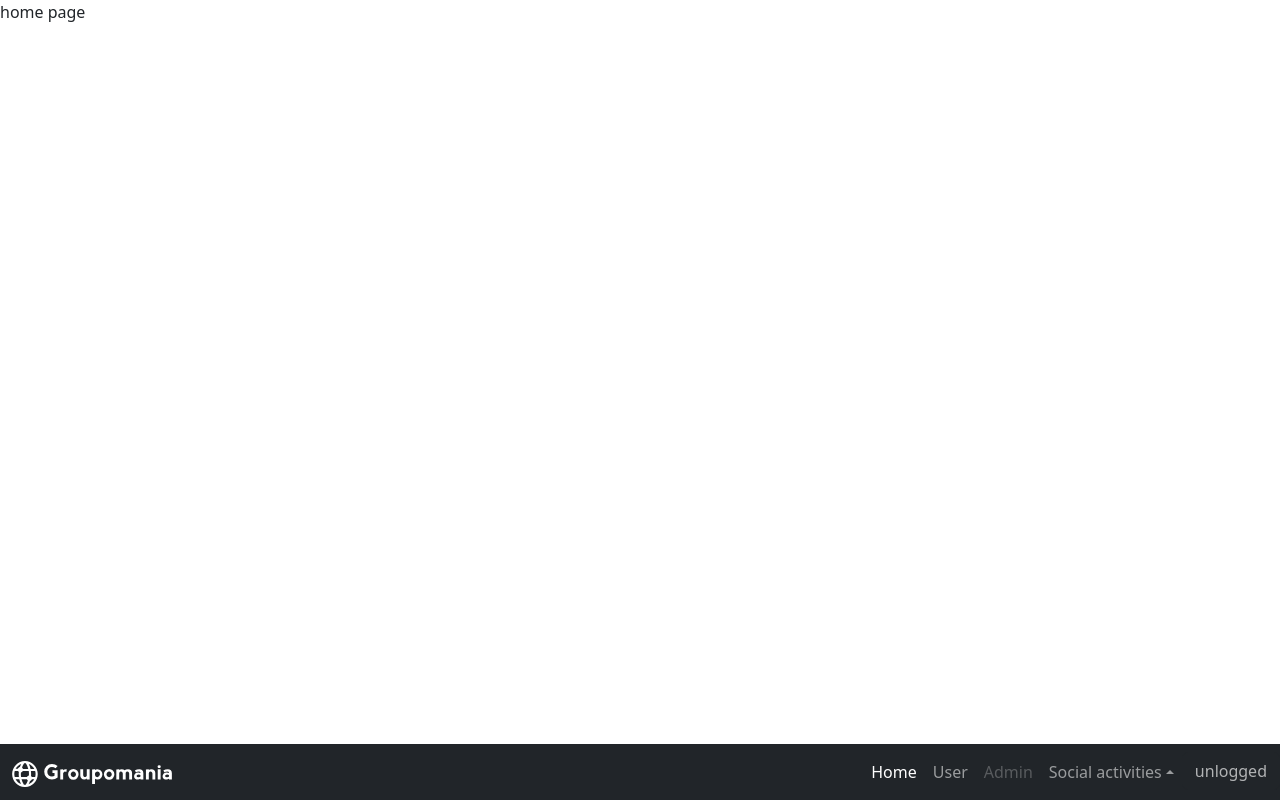
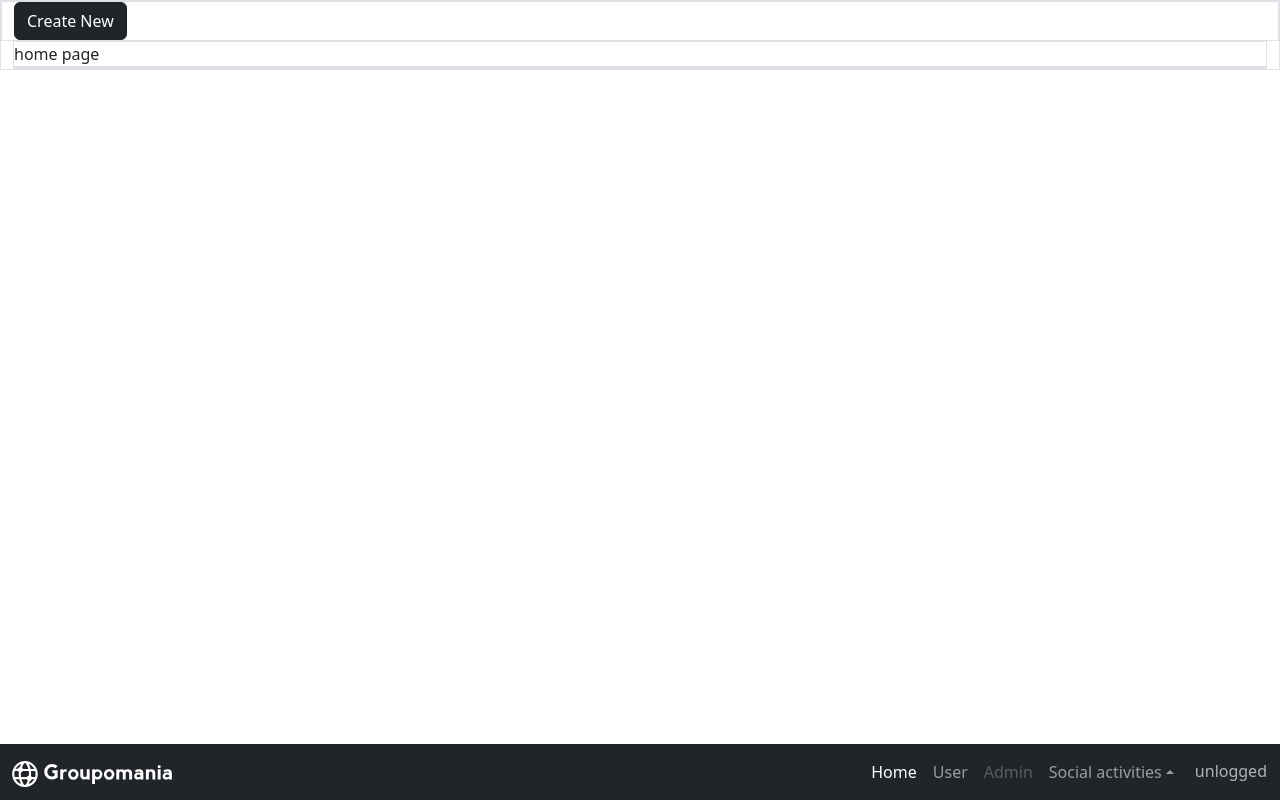
Before and after one commit to LilyB-G/OC_Projet-7, a Vue app in the folder frontend/: page / in a window 1280 px wide. Built offline with nearby package versions, Linux system fonts and the light colour scheme.

Commit message:
Work on post CRUD

```diff
--- a/frontend/src/App.vue
+++ b/frontend/src/App.vue
@@ -1,16 +1,36 @@
 <template>
-  <NavBar />
+  <div class="body">
+    <div class="container-fluid border ">
 
-  <div>
-    <router-view />
+      <div class="row">
+
+        <div class="col border ">
+          <sideMenu />
+        </div>
+        <div class="d-flex justify-content-md-center mainFrame">
+          <div class="col-lg border ">
+
+            <router-view />
+          </div>
+        </div>
+
+
+      </div>
+      <div class="container-fluid border">
+        <NavBar />
+      </div>
+    </div>
   </div>
-
 </template>
 
 
 <script setup>
+import sideMenu from '@/components/SideMenu.vue';
+import NavBar from '@/views/NavBar.vue';
 
-import NavBar from '@/views/NavBar.vue';
+
+
+
 
 </script>
 
@@ -18,4 +38,7 @@ import NavBar from '@/views/NavBar.vue';
 body {
   background-color: #d0cedc;
 }
+.mainFrame {
+  max-width : 95%
+}
 </style>
--- a/frontend/src/main.js
+++ b/frontend/src/main.js
@@ -9,6 +9,6 @@ import "bootstrap";
 const pinia = createPinia();
 const app = createApp(App);
 //app.use(bootstrapVue);
+app.use(pinia);
 app.use(router);
-app.use(pinia);
 app.mount('#app');
```
